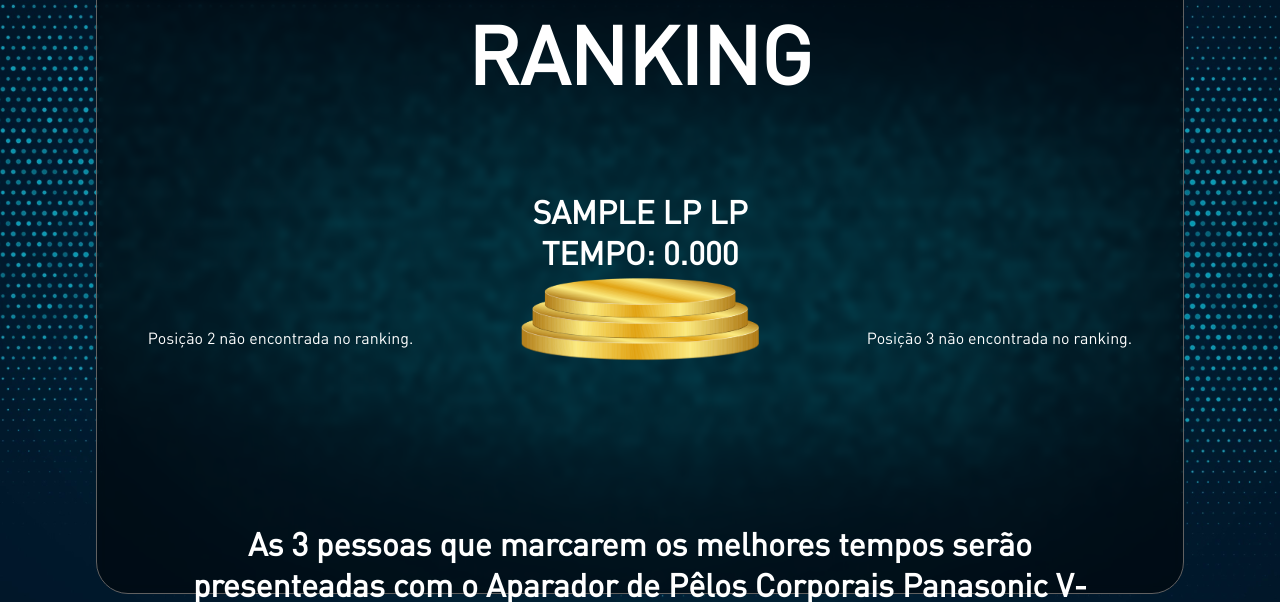
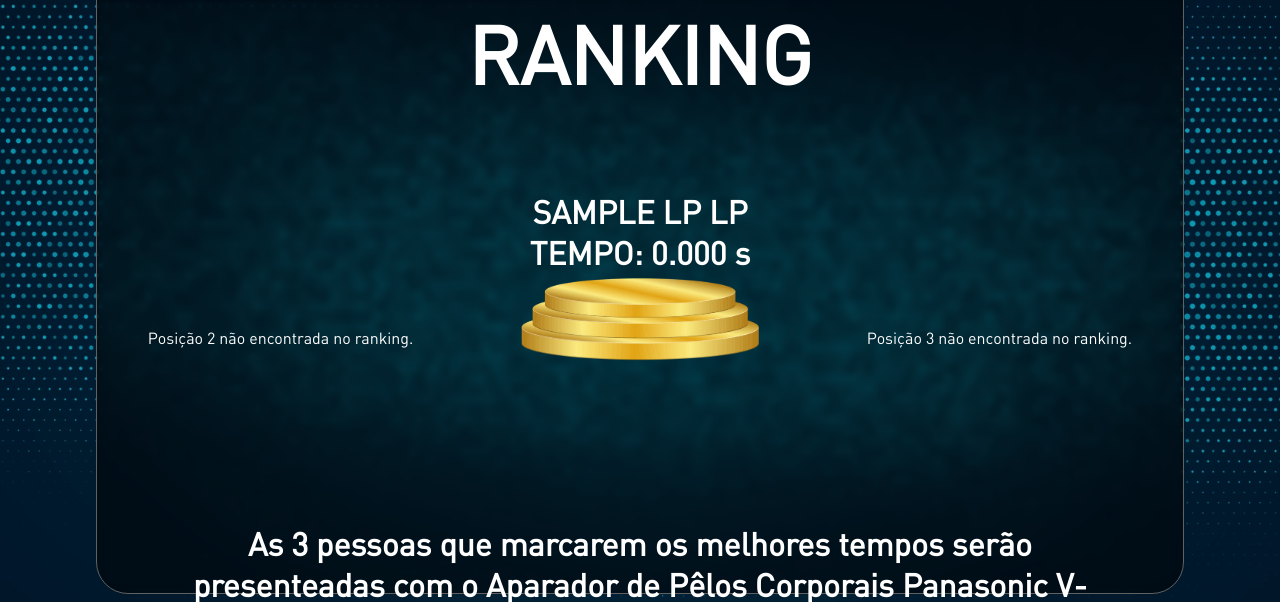
Before and after one commit to GVFerreira/game-panasonic, a PHP site: page /ranking.php in a window 1280 px wide. Shown: the top 602 px of the page. Run offline with PHP 8.4, Linux system fonts and the light colour scheme; tables that the repository leaves empty or names only in its code hold one stand-in row (values such as "Sample post").

Commit message:
convertendo podium para webp

```diff
--- a/ranking.php
+++ b/ranking.php
@@ -54,8 +54,8 @@
                                         echo $nome . ' ' . $ultimoSobrenome;
                                     ?>
                                 </h3>
-                                <h3>Tempo: <?php echo number_format($pontuacao, 3); ?></h3>
-                                <img src="./img/silver.png" class="stage-podium" alt="">
+                                <h3>Tempo: <?php echo number_format($pontuacao, 3); ?> <span style="text-transform: lowercase">s</span></h3>
+                                <img src="./img/silver.webp" class="stage-podium" alt="">
                             </div>
                     <?php
                         } else {
@@ -109,8 +109,8 @@
                                     echo $nome . ' ' . $ultimoSobrenome;
                                 ?>
                             </h3>
-                            <h3>Tempo: <?php echo number_format($pontuacao, 3); ?></h3>
-                            <img src="./img/gold.png" class="stage-podium" alt="">
+                            <h3>Tempo: <?php echo number_format($pontuacao, 3); ?> <span style="text-transform: lowercase">s</span></h3>
+                            <img src="./img/gold.webp" class="stage-podium" alt="">
                         </div>
                     <?php
                         } else {
@@ -164,8 +164,8 @@
                                     echo $nome . ' ' . $ultimoSobrenome;
                                 ?>
                             </h3>
-                            <h3>Tempo: <?php echo number_format($pontuacao, 3); ?></h3>
-                            <img src="./img/bronze.png" class="stage-podium" alt="">
+                            <h3>Tempo: <?php echo number_format($pontuacao, 3); ?> <span style="text-transform: lowercase">s</span></h3>
+                            <img src="./img/bronze.webp" class="stage-podium" alt="">
                         </div>
                     <?php
                         } else {
```
Also changed, not shown: img/bg-desktop-lp1.jpg (deleted), img/bg-index.jpg (deleted), img/bg-index.webp (deleted), img/bg-main.png (deleted), img/bg-mobile-lp1.jpg (deleted), img/bronze.webp (added), img/gold.webp (added), img/podium.png (deleted), img/silver.webp (added).
